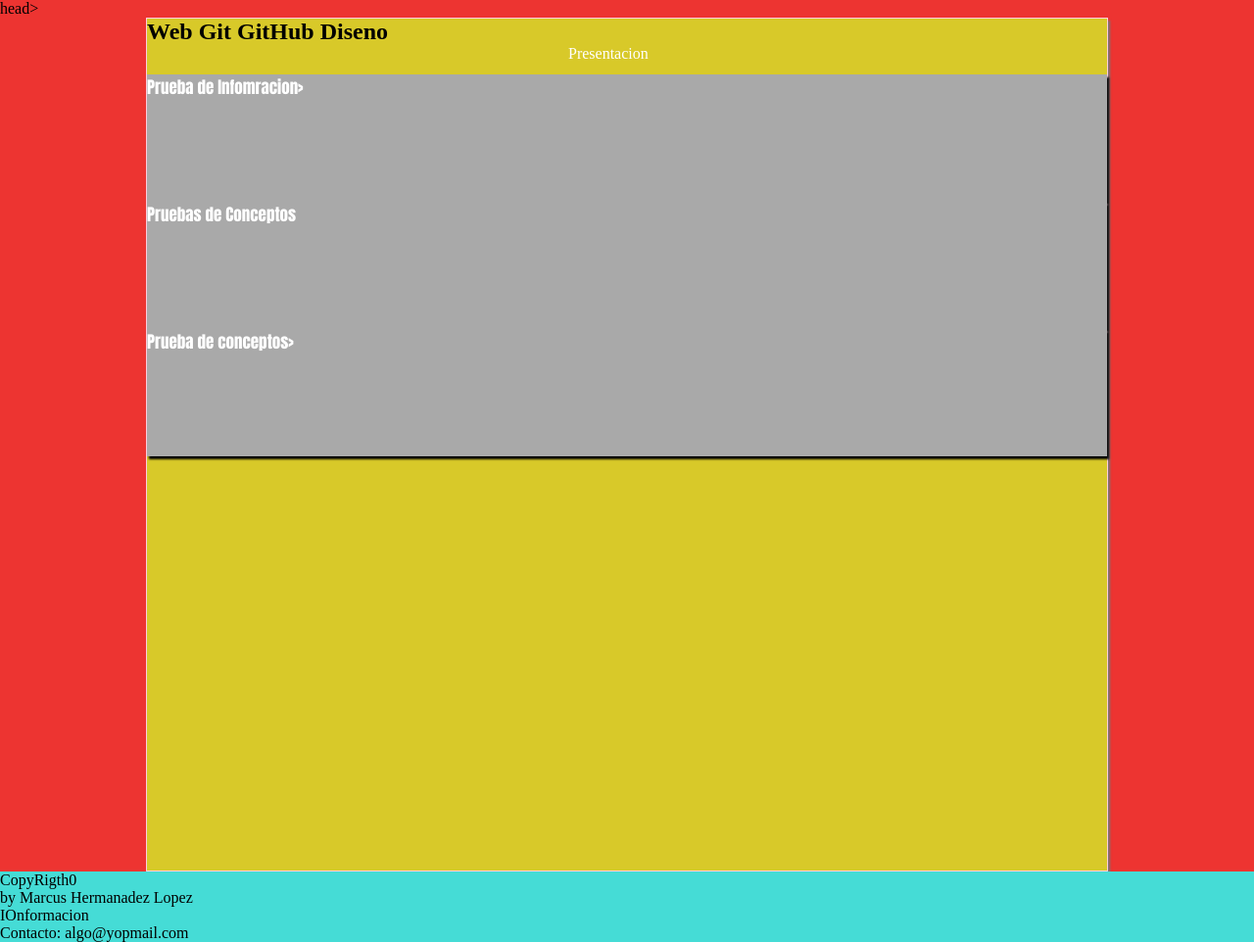
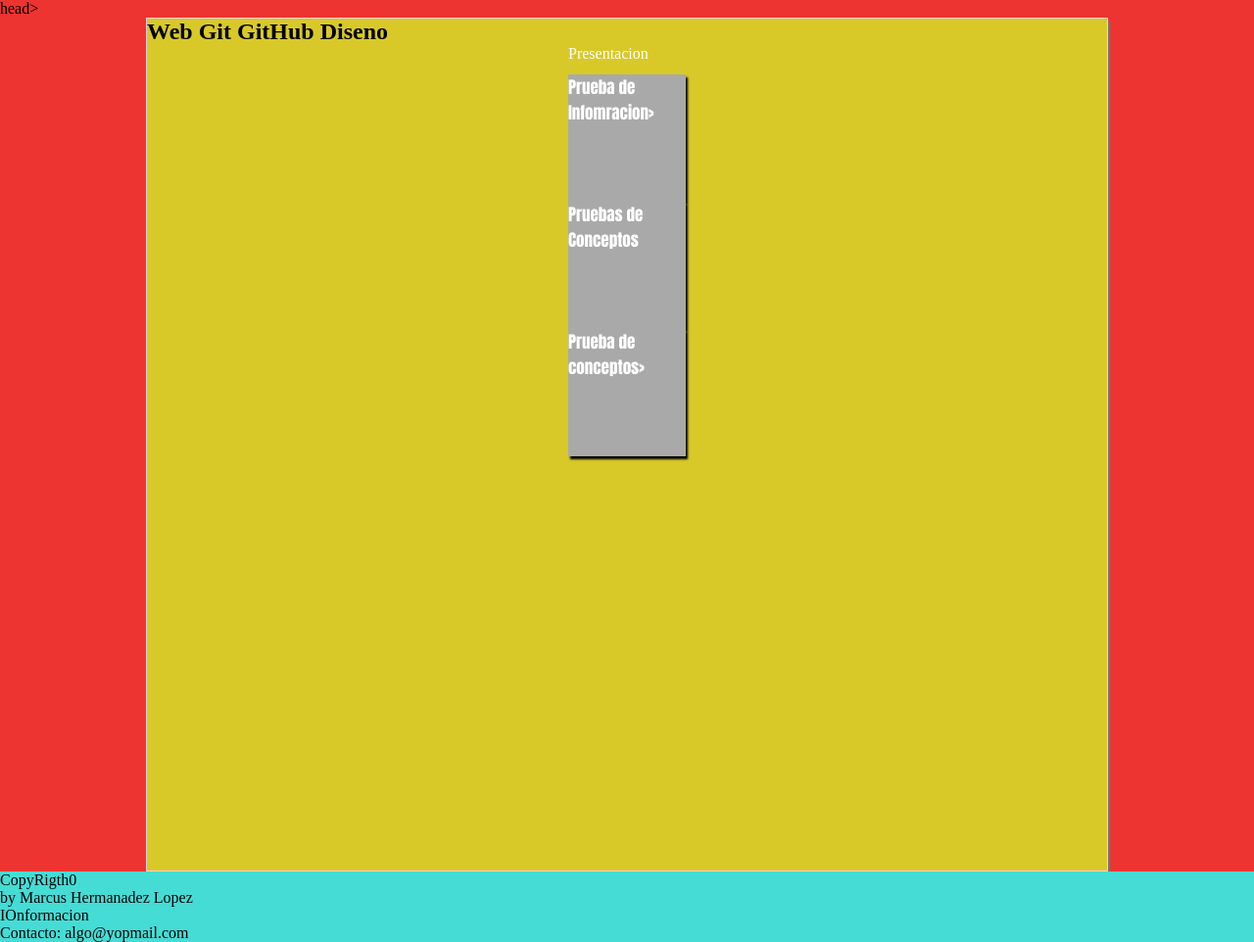
Before and after one commit to quimary/testingweb01, a plain HTML site: page index.html in a window 1280 px wide. Shown: the whole page at 98% size. Drawn offline with Linux system fonts and the light colour scheme.

Commit message:
Update main.css

```diff
--- a/main.css
+++ b/main.css
@@ -21,19 +21,19 @@ h1{
 }
 .pre{
   color:#fff;
-  width :120px;
+  width:120px;
   height:30px;
 }
 .mini_cont{
-  width:120 px;
+  width:120px;
   heigth:130px;
-  border-raduis: 4px;
+  border-raduis:4px;
   background:darkgray;
 }
 .mini_cont{
-  witdh: 120px;
+  witdh:120px;
   height:130px;
-  border_radius: 4px;
+  border_radius:4px;
   background:darkgray;
   box-shadow: 2px 3px 2px #000;
 }
@@ -47,5 +47,5 @@ footer{
   width:auto;
   padding:0;
   height:30pz;
-  background: #45dcd6;
+  background:#45dcd6;
 }
```
